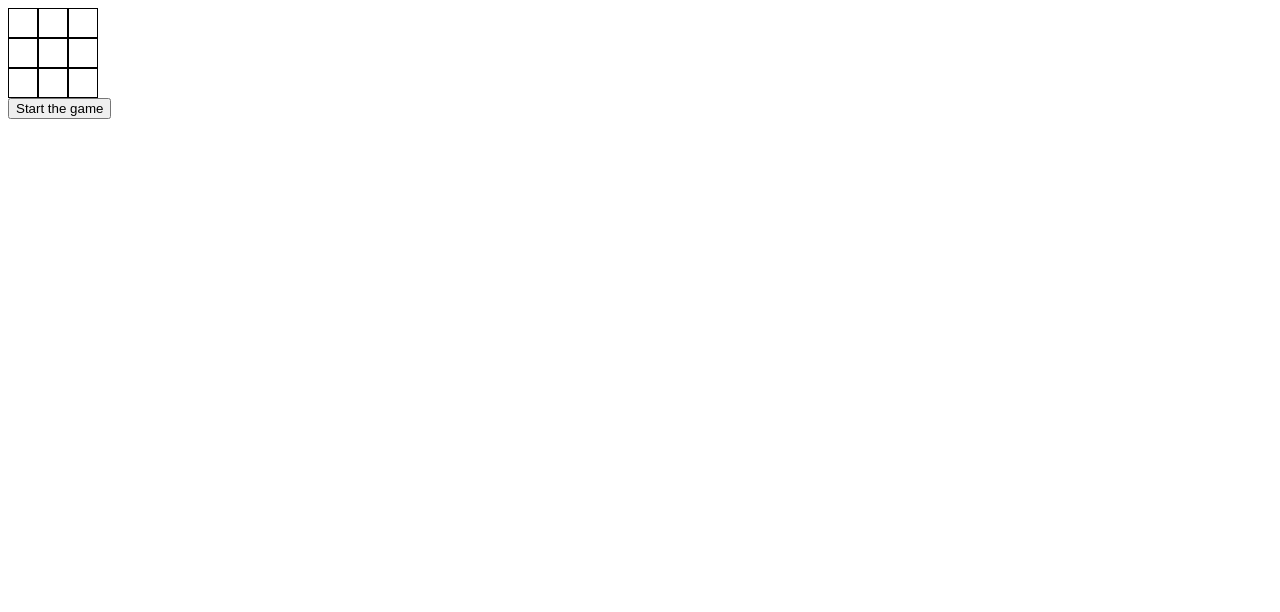
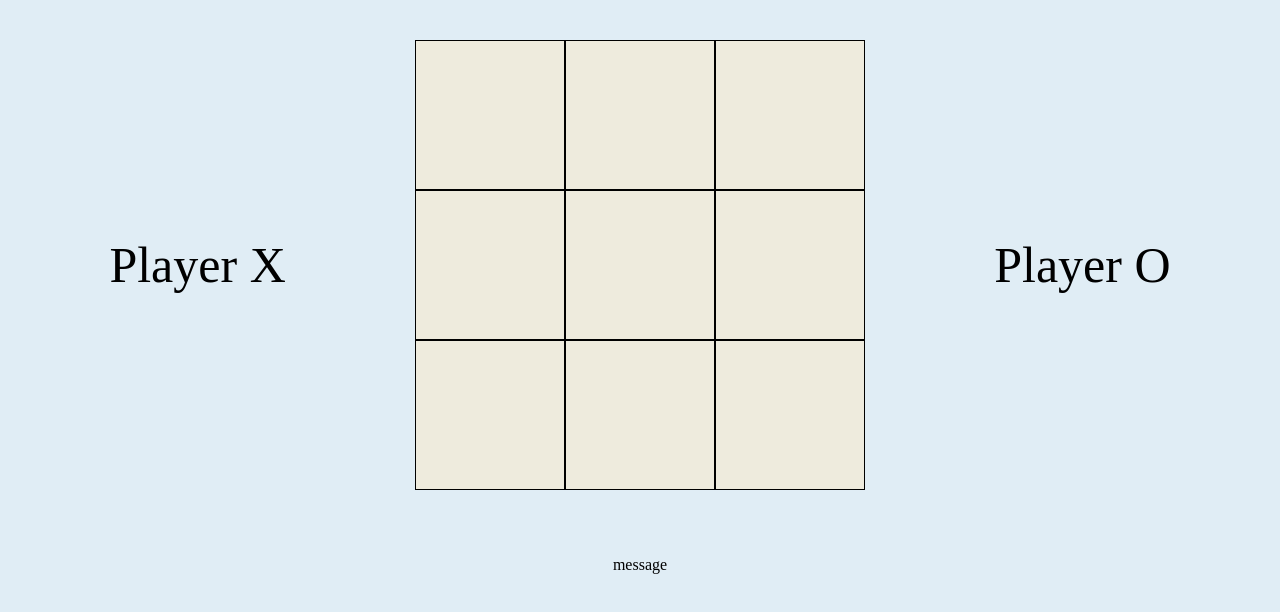
Before and after one commit to AYanovDev/tic-tac-toe_objects, a plain HTML site: page index.html in a window 1280 px wide. Drawn offline with Linux system fonts and the light colour scheme.

Commit message:
completed the logic of the game

```diff
--- a/index.html
+++ b/index.html
@@ -7,6 +7,7 @@
     <link rel="stylesheet" href="styles.css" />
   </head>
   <body>
+    <div class="player"><p>Player X</p></div>
     <div class="gameBoardContainer">
       <div class="box"></div>
       <div class="box"></div>
@@ -18,7 +19,8 @@
       <div class="box"></div>
       <div class="box"></div>
     </div>
-    <button class="gameStart">Start the game</button>
+    <div class="player"><p>Player O</p></div>
+    <div class="message"><p class="message_field">message</p></div>
     <script src="script.js"></script>
   </body>
 </html>
--- a/script.js
+++ b/script.js
@@ -19,6 +19,7 @@ let gameBoard = (() => {
       checkForWins(column3);
       checkForWins(cross1);
       checkForWins(cross2);
+      checkForDraw();
       box.removeEventListener("click", pickEvent);
     }
     box.addEventListener("click", pickEvent);
@@ -31,16 +32,28 @@ let gameBoard = (() => {
   let column3 = [boxes[2], boxes[5], boxes[8]];
   let cross1 = [boxes[0], boxes[4], boxes[8]];
   let cross2 = [boxes[2], boxes[4], boxes[6]];
+  let field = Array.from(boxes);
+
+  let resultsDefined = false;
 
   function checkForWins(arrOfBoxes) {
     let content = arrOfBoxes.map((box) => box.textContent);
     let winner_x = content.every((i) => i === "x");
     let winner_o = content.every((i) => i === "o");
     if (winner_x) {
+      resultsDefined = true;
       setTimeout(() => alert("Player X won!"), 100);
     }
     if (winner_o) {
+      resultsDefined = true;
       setTimeout(() => alert("Player o won!"), 100);
+    }
+  }
+
+  function checkForDraw() {
+    let inBoxes = field.map((box) => box.textContent);
+    if (inBoxes.every((i) => i !== "") && !resultsDefined) {
+      setTimeout(() => alert("It's a draw!"), 100);
     }
   }
 })();
@@ -54,5 +67,3 @@ function createPlayer(symbol, isDrawing) {
 
 const player_x = createPlayer("x", true);
 const player_o = createPlayer("o", false);
-console.log(player_x);
-console.log(player_o);
--- a/styles.css
+++ b/styles.css
@@ -1,15 +1,38 @@
 .gameBoardContainer {
-  max-width: 90;
-  max-height: 90;
+  height: 450px;
+  width: 450px;
   display: grid;
-  grid-template-columns: 30px 30px 30px;
-  grid-template-rows: 30px 30px 30px;
+  grid-template-columns: 1fr 1fr 1fr;
+  grid-template-rows: 1fr 1fr 1fr;
+  background-color: rgb(238, 235, 221);
+  justify-self: center;
 }
 
 .box {
-  max-width: 30;
-  max-height: 30;
   border: 1px;
   border-style: solid;
   border-color: black;
+  padding-top: 40px;
 }
+
+body {
+  background-color: rgb(224, 237, 245);
+  display: grid;
+  grid-template-columns: 30% 40% 30%;
+  grid-template-rows: auto;
+  margin-top: 40px;
+}
+
+.player {
+  display: grid;
+  justify-content: center;
+  align-items: center;
+  font-size: 50px;
+}
+
+.message {
+  grid-row: 2;
+  grid-column: 1 / span 3;
+  justify-self: center;
+  margin-top: 50px;
+}
```
